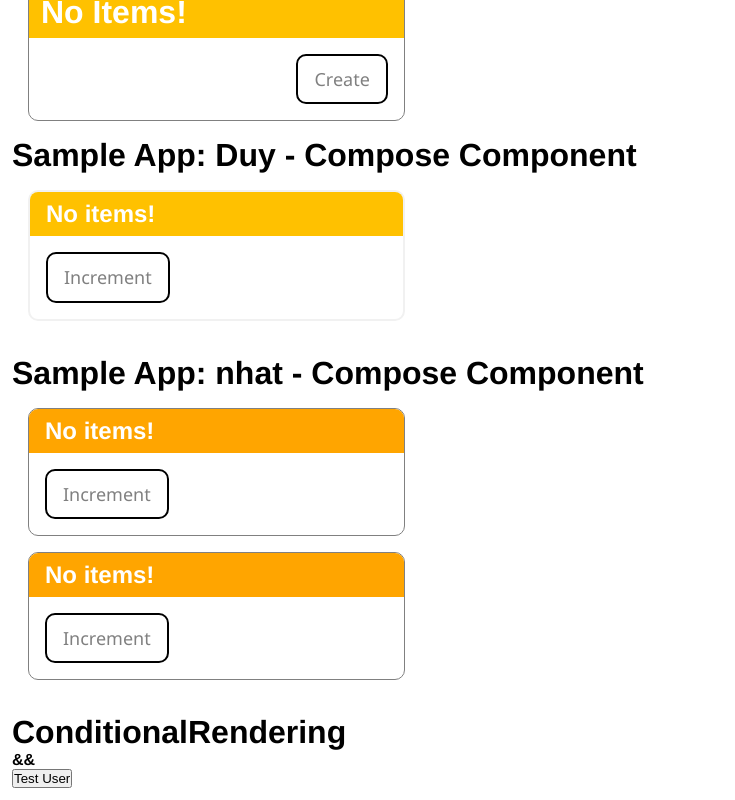
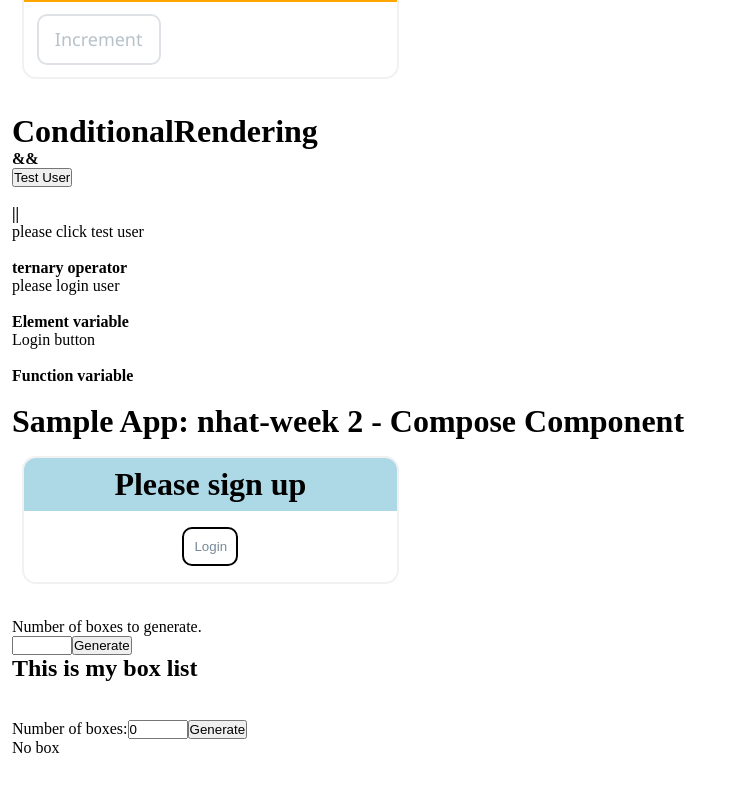
Before and after one commit to thanhphu0911/react-course-foundation, a React (Vite) app: page /login in a window 1280 px wide. Shown: the part 1440-2240 px from the top of the page, without its empty margins (0-735 px from the left). Built offline with nearby package versions, Linux system fonts and the light colour scheme.

Commit message:
feat: Add sample app: generate box

```diff
--- a/src/App.jsx
+++ b/src/App.jsx
@@ -8,16 +8,13 @@ import ReactJSX from "./ReactJSX";
 import Props from "./Props";
 import State from "./State";
 import Component from "./Component";
-import TonyComposeComponent from "./sampleApp/tony/TonyComposeComponent";
 import HandleEvent from "./HandleEvent";
-import PhuComposedComponent from "./sampleApp/phusnyd/PhuComposedComponent";
 import SampleAppHeader from "./SampleAppHeader";
 import ConditionalRendering from "./ConditionalRendering";
-import DuyComposedComponent from "./sampleApp/duy/DuyComposedComponent";
 import NhatComposedComponent from "./sampleApp/nhat/NhatComposedComponent";
-import NhatGuestGreeting from "./sampleApp/nhat/NhatGuestGreeting";
-import NhatUserGreeting from "./sampleApp/nhat/NhatUserGreeting";
-import HanndleApp from "./sampleApp/nhat/HandleApp";
+import HandleApp from "./sampleApp/nhat/HandleApp";
+import HandleGenerateBox from "./sampleApp/nhat/HandleGenerateBox";
+import BoxGenerator from "./sampleApp/nhat/BoxGenerator";
 function App() {
   // JSX
   return (
@@ -33,16 +30,11 @@ function App() {
       <Component />
 
       <br />
-      <TonyComposeComponent />
-
       <br />
       <HandleEvent />
 
       <br />
-      <SampleAppHeader devName="phusnyd" />
-      <PhuComposedComponent />
-      <PhuComposedComponent />
-      <DuyComposedComponent />
+
       <br />
       <SampleAppHeader devName="nhat" />
       <NhatComposedComponent />
@@ -51,10 +43,12 @@ function App() {
       <ConditionalRendering />
       <br />
       <SampleAppHeader devName="nhat-week 2" />
-      <HanndleApp/>
+      <HandleApp/>
 
       <br />
+      <HandleGenerateBox/>
       <br />
+      <BoxGenerator/>
       <br />
       <br />
       <br />
--- /dev/null
+++ b/src/components/BoxList.jsx
@@ -0,0 +1,23 @@
+ // eslint-disable-next-line react/prop-types
+ function BoxList({boxes, boxesLength}){
+    // {
+    //     var boxArr = Array.from({length: {boxes}}, ( _, i) => i + 1);
+    // }
+    return (
+        <>
+            <h2>This is my box list</h2>
+            {/* <ul>
+                {boxArr.length > 0
+                 ? boxArr.map((number) => {
+                    return <li  key={number.id} className="box">box #{number}</li>;
+                 })
+                 : null
+                }
+            </ul> */}
+            <div style={{ marginTop: 20 }}>
+            {boxesLength > 0 ? boxes : <div>No box</div>}
+      </div>
+        </>
+    );
+}
+export default BoxList;
--- /dev/null
+++ b/src/sampleApp/nhat/BoxGenerator.jsx
@@ -0,0 +1,61 @@
+import { useState } from 'react';
+
+function BoxGenerator() {
+  const [numBoxes, setNumBoxes] = useState(0);
+  const [boxes, setBoxes] = useState([]);
+  const [backgroundColor, setBackgroundColor] = useState('');
+
+  const handleGenerate = () => {
+    if (numBoxes === 0) {
+      setBoxes([]);
+      return;
+    }
+
+    const newBoxes = [];
+    for (let i = 1; i <= numBoxes; i++) {
+      newBoxes.push(
+        <div
+          key={i}
+          style={{
+            backgroundColor: backgroundColor,
+            padding: 20,
+            margin: 10,
+            textAlign: 'center',
+            color: 'white'
+          }}
+        >
+          Box #{i}
+        </div>
+      );
+    }
+    setBoxes(newBoxes);
+  };
+
+  const handleToggleBackground = () => {
+    const randomColor = `#${Math.floor(Math.random() * 16777215).toString(16)}`;
+    setBackgroundColor(randomColor);
+  };
+
+  return (
+    <div>
+      <label>Number of boxes:</label>
+      <input
+        type="number"
+        min="1"
+        max="128"
+        value={numBoxes}
+        onChange={(e) => setNumBoxes(e.target.value)}
+      />
+      <button onClick={handleGenerate}>Generate</button>
+      {boxes.length > 0 && (
+        <div>
+          {boxes}
+          <button onClick={handleToggleBackground}>Toggle Background</button>
+        </div>
+      )}
+      {numBoxes === 0 && <p>No box</p>}
+    </div>
+  );
+}
+
+export default BoxGenerator;
--- /dev/null
+++ b/src/sampleApp/nhat/HandleGenerateBox.jsx
@@ -0,0 +1,41 @@
+import { useState } from "react";
+import BoxList from "../../components/BoxList";
+import NhatGenerateBox from "./NhatGenerateBox";
+import "./style.css";
+
+export default function HandleGenerateBox(){
+    const [numBoxes, setNumBoxes] = useState(0);
+    const [boxes, setBoxes] = useState(['']);
+    function handleSubmit(e) {
+        e.preventDefault();
+        if (!numBoxes || numBoxes === 0) return;
+        console.log("boxes",boxes);
+        //setBoxes(prevState => e.target.value);
+        const newBoxes = [];
+        for (var i =1; i <= numBoxes; i++){
+            newBoxes.push(
+                <div className="divBox"
+                    key={i}
+                    style={{
+                        // eslint-disable-next-line no-undef
+                        backgroundColor: "green",
+                        padding: 20,
+                        margin: 10,
+                        textAlign: "center",
+                        textColor: "black",
+                    }}
+                    >
+                        Box #{i}
+                    </div>
+
+            );
+            setBoxes(newBoxes);
+        }
+    }
+    return (
+        <>
+        <NhatGenerateBox boxes={boxes} setNumBoxes={setNumBoxes} onHandleSubmit={handleSubmit}/>
+        <BoxList boxes={boxes} boxesLength={boxes.length} />
+        </>
+    )
+}
--- /dev/null
+++ b/src/sampleApp/nhat/NhatGenerateBox.jsx
@@ -0,0 +1,19 @@
+// eslint-disable-next-line react/prop-types
+export default function NhatGenerateBox ({ numBoxes, setNumBoxes, onHandleSubmit}){
+
+    return (
+        <>
+        <form onSubmit={onHandleSubmit}>
+            <p>Number of boxes to generate.</p>
+            <input type="number"
+                    min="1"
+                    max="128"
+                    value={numBoxes}
+                    onChange={ (e) => setNumBoxes(Number(e.target.value))}
+            />
+            <button onClick={onHandleSubmit}>Generate</button>
+
+        </form>
+        </>
+    );
+}
--- a/src/sampleApp/nhat/style.css
+++ b/src/sampleApp/nhat/style.css
@@ -74,3 +74,10 @@ body {
     align-items: center;
     justify-content: center;
 }
+.divBox {
+    background-color: green;
+    padding: 20px;
+    margin: 10px;
+    text-align: center;
+    color: "black";
+}
```
